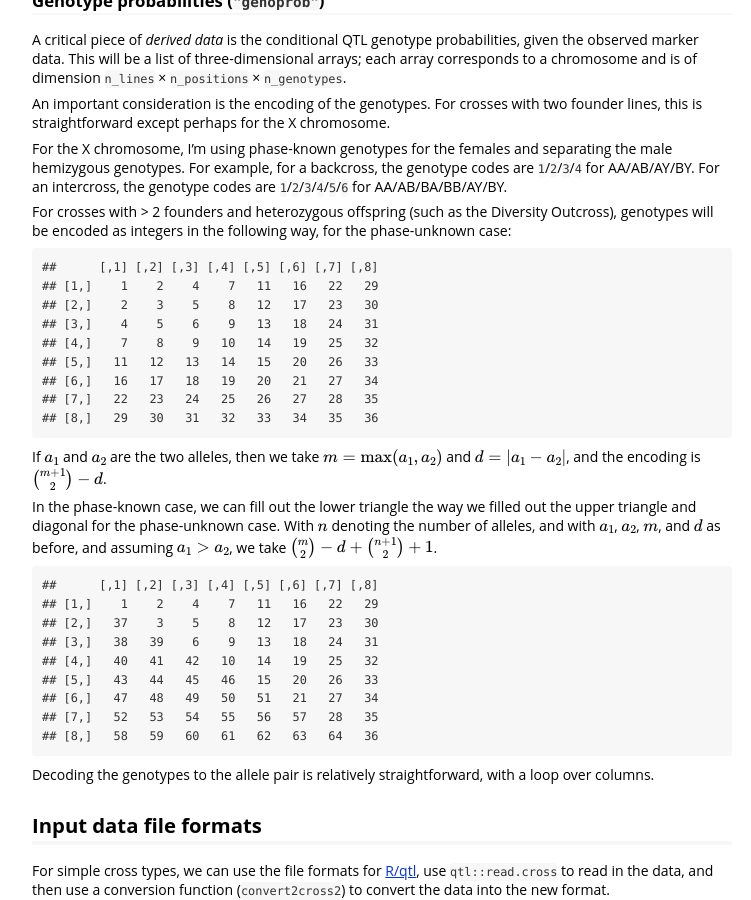
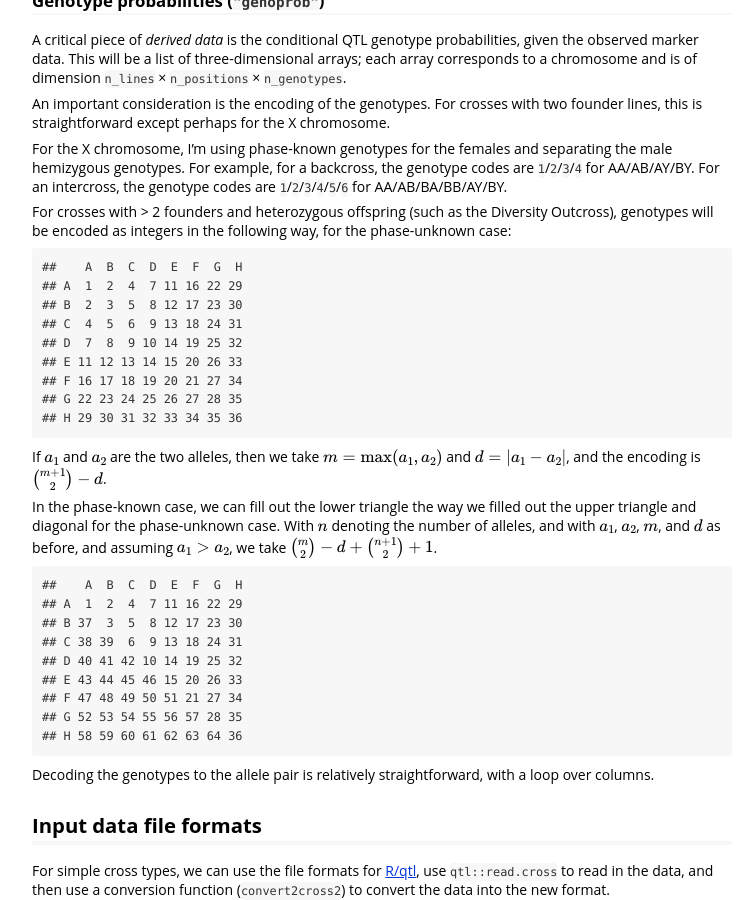
Before and after one commit to rqtl/qtl2, a Jekyll site: the page assets/vignettes/developer_guide.html, which Jekyll copies as it is, in a window 1280 px wide and 900 px high, scrolled down 3646 px. Shown: the whole window, without its empty margins (258-1009 px from the left). Built offline with Jekyll 4.4.1, drawn with Linux system fonts in a browser that asks for light colours; formulas are drawn with MathJax 3.

Commit message:
devel guide: in DO encodings, use A-H as row and col names

```diff
--- a/assets/vignettes/developer_guide.html
+++ b/assets/vignettes/developer_guide.html
@@ -139,26 +139,26 @@
 <p>An important consideration is the encoding of the genotypes. For crosses with two founder lines, this is straightforward except perhaps for the X chromosome.</p>
 <p>For the X chromosome, I’m using phase-known genotypes for the females and separating the male hemizygous genotypes. For example, for a backcross, the genotype codes are <code>1</code>/<code>2</code>/<code>3</code>/<code>4</code> for AA/AB/AY/BY. For an intercross, the genotype codes are <code>1</code>/<code>2</code>/<code>3</code>/<code>4</code>/<code>5</code>/<code>6</code> for AA/AB/BA/BB/AY/BY.</p>
 <p>For crosses with &gt; 2 founders and heterozygous offspring (such as the Diversity Outcross), genotypes will be encoded as integers in the following way, for the phase-unknown case:</p>
-<pre><code>##      [,1] [,2] [,3] [,4] [,5] [,6] [,7] [,8]
-## [1,]    1    2    4    7   11   16   22   29
-## [2,]    2    3    5    8   12   17   23   30
-## [3,]    4    5    6    9   13   18   24   31
-## [4,]    7    8    9   10   14   19   25   32
-## [5,]   11   12   13   14   15   20   26   33
-## [6,]   16   17   18   19   20   21   27   34
-## [7,]   22   23   24   25   26   27   28   35
-## [8,]   29   30   31   32   33   34   35   36</code></pre>
+<pre><code>##    A  B  C  D  E  F  G  H
+## A  1  2  4  7 11 16 22 29
+## B  2  3  5  8 12 17 23 30
+## C  4  5  6  9 13 18 24 31
+## D  7  8  9 10 14 19 25 32
+## E 11 12 13 14 15 20 26 33
+## F 16 17 18 19 20 21 27 34
+## G 22 23 24 25 26 27 28 35
+## H 29 30 31 32 33 34 35 36</code></pre>
 <p>If <span class="math">\(a_1\)</span> and <span class="math">\(a_2\)</span> are the two alleles, then we take <span class="math">\(m = \max(a_1, a_2)\)</span> and <span class="math">\(d = |a_1 - a_2|\)</span>, and the encoding is <span class="math">\(\binom{m+1} 2 - d\)</span>.</p>
 <p>In the phase-known case, we can fill out the lower triangle the way we filled out the upper triangle and diagonal for the phase-unknown case. With <span class="math">\(n\)</span> denoting the number of alleles, and with <span class="math">\(a_1\)</span>, <span class="math">\(a_2\)</span>, <span class="math">\(m\)</span>, and <span class="math">\(d\)</span> as before, and assuming <span class="math">\(a_1 &gt; a_2\)</span>, we take <span class="math">\(\binom{m} 2 - d + \binom{n+1} 2 + 1\)</span>.</p>
-<pre><code>##      [,1] [,2] [,3] [,4] [,5] [,6] [,7] [,8]
-## [1,]    1    2    4    7   11   16   22   29
-## [2,]   37    3    5    8   12   17   23   30
-## [3,]   38   39    6    9   13   18   24   31
-## [4,]   40   41   42   10   14   19   25   32
-## [5,]   43   44   45   46   15   20   26   33
-## [6,]   47   48   49   50   51   21   27   34
-## [7,]   52   53   54   55   56   57   28   35
-## [8,]   58   59   60   61   62   63   64   36</code></pre>
+<pre><code>##    A  B  C  D  E  F  G  H
+## A  1  2  4  7 11 16 22 29
+## B 37  3  5  8 12 17 23 30
+## C 38 39  6  9 13 18 24 31
+## D 40 41 42 10 14 19 25 32
+## E 43 44 45 46 15 20 26 33
+## F 47 48 49 50 51 21 27 34
+## G 52 53 54 55 56 57 28 35
+## H 58 59 60 61 62 63 64 36</code></pre>
 <p>Decoding the genotypes to the allele pair is relatively straightforward, with a loop over columns.</p>
 </div>
 </div>
```
